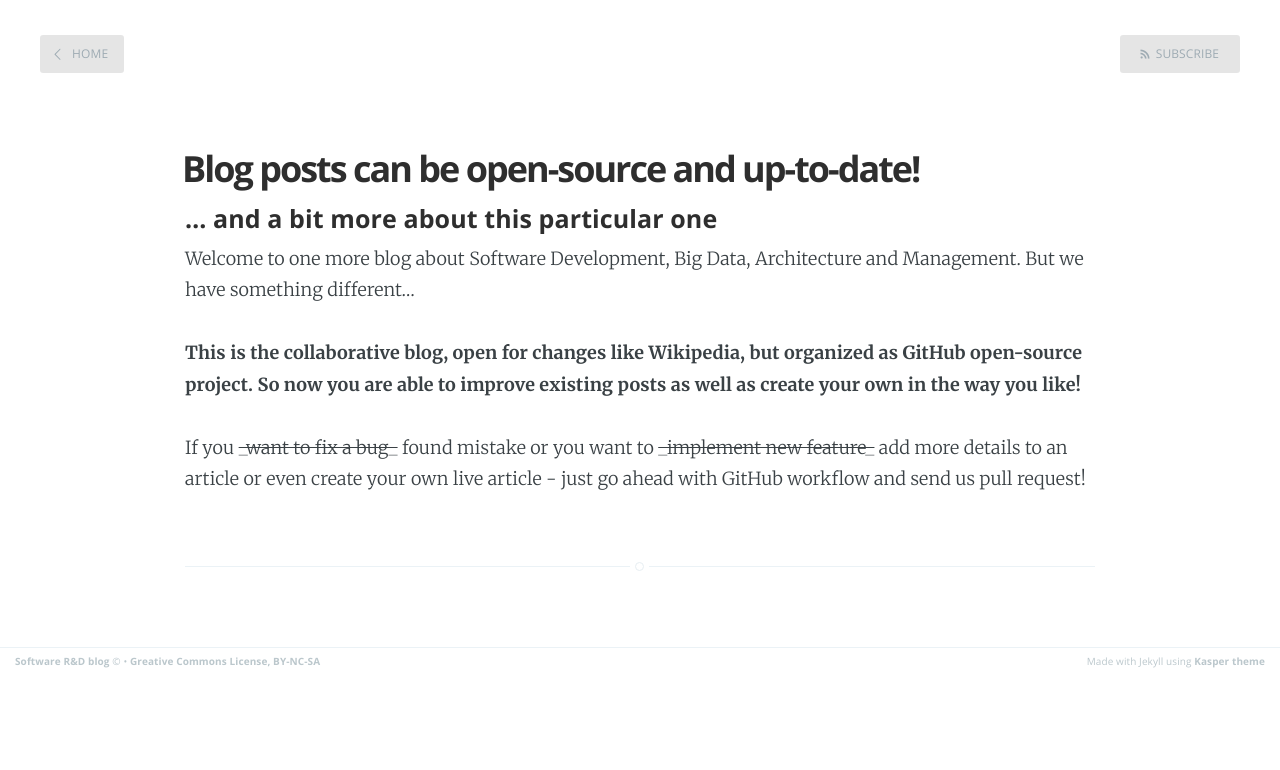
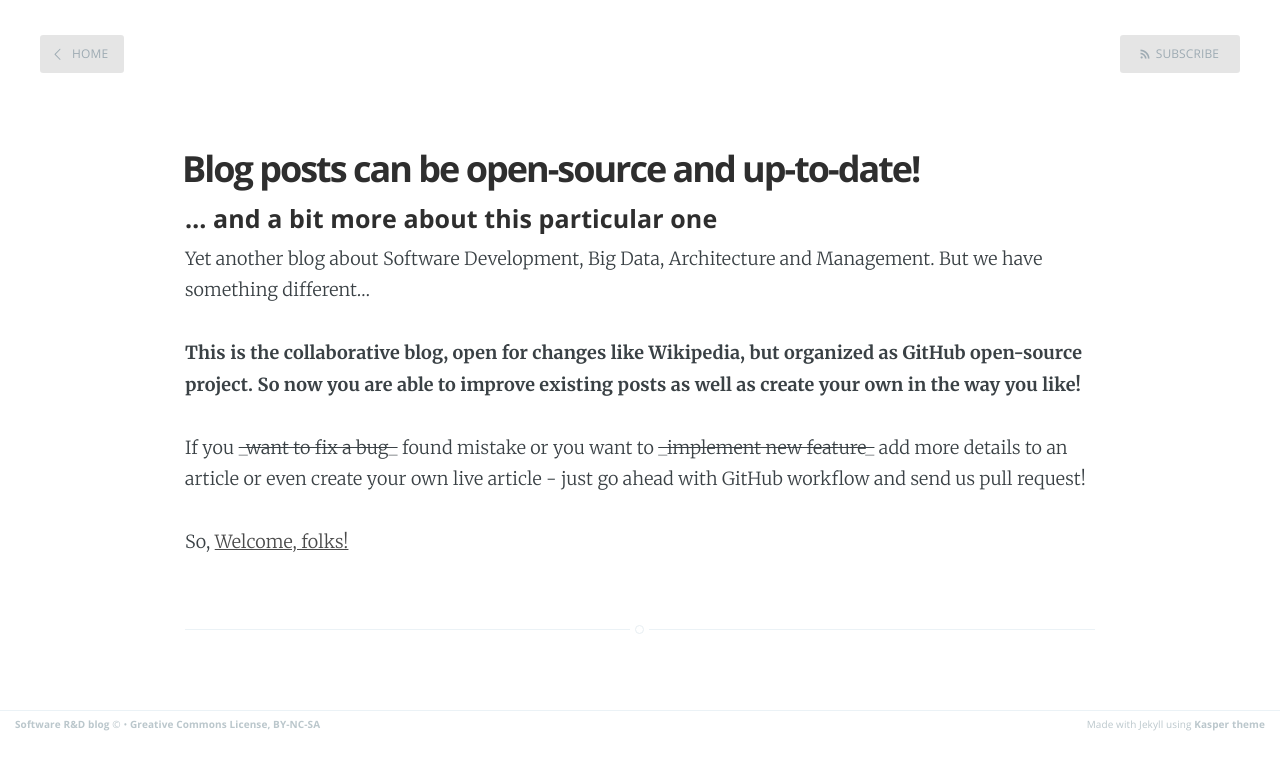
Before and after one commit to rndblog/rndblog.github.io, a Jekyll site: the page built from about.md, in a window 1280 px wide. Shown: the top 770 px of the page. Built offline with Jekyll 4.4.1, drawn with Linux system fonts in a browser that asks for light colours; Markdown is read by kramdown in place of the engine named in the settings.

Commit message:
Init settings

```diff
--- a/_config.yml
+++ b/_config.yml
@@ -1,5 +1,5 @@
 name: Software R&D blog
-description: Now you can improve our posts.
+description: Now you can improve our posts
 meta_description: "Open-source notes and articles on High Load, Big Data, Java, Architecture and Management"
 
 markdown: redcarpet
--- a/about.md
+++ b/about.md
@@ -5,8 +5,10 @@ title: Blog posts can be open-source and up-to-date!
 
 #### ... and a bit more about this particular one
 
-Welcome to  one more blog about Software Development, Big Data, Architecture and Management. But we have something different...
+Yet another blog about Software Development, Big Data, Architecture and Management. But we have something different...
 
 **This is the collaborative blog, open for changes like Wikipedia, but organized as GitHub open-source project. So now you are able to improve existing posts as well as create your own in the way you like!**
 
 If you <S>_want to fix a bug_</S> found mistake or you want to <S>_implement new feature_</S> add more details to an article or even create your own live article - just go ahead with GitHub workflow and send us pull request!
+
+So, [Welcome, folks!](http://rndblog.github.io/common/2015/08/28/welcome.html)
```
